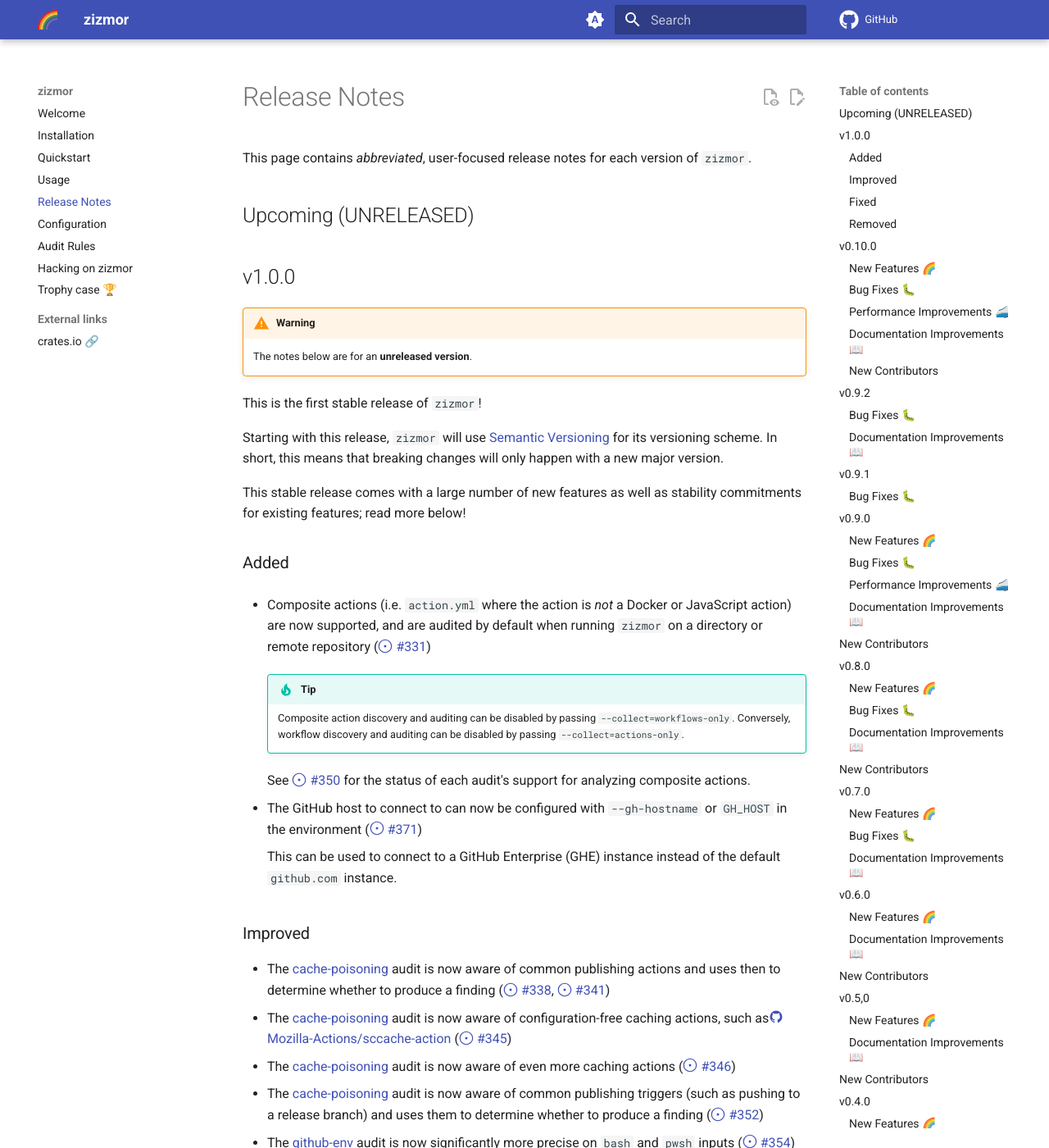
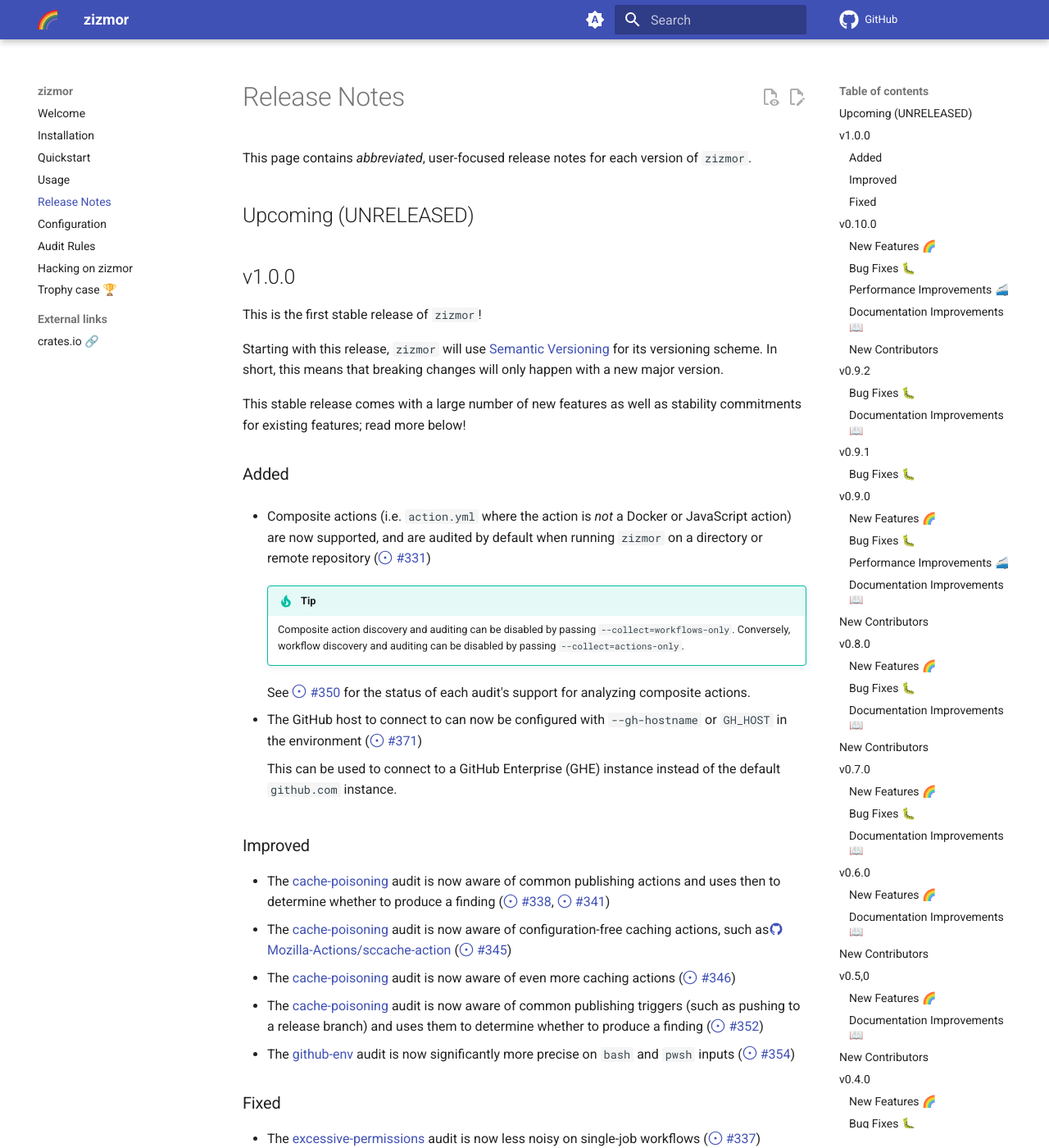
Before and after one commit to zizmorcore/zizmor, an MkDocs documentation site: the page built from docs/release-notes.md, in a window 1280 px wide and 1400 px high. Shown: the whole window at 82% size. Built offline with MkDocs 1.6.1 and Material for MkDocs 9.7.7, drawn with Linux system fonts in a browser that asks for light colours; comment, search, counter and statistics services are not loaded.

Commit message:
chore: clean up changelog (#376)

```diff
--- a/docs/release-notes.md
+++ b/docs/release-notes.md
@@ -10,10 +10,6 @@
 ## Upcoming (UNRELEASED)
 
 ## v1.0.0
-
-!!! warning
-
-    The notes below are for an **unreleased version**.
 
 This is the first stable release of `zizmor`!
 
@@ -68,8 +64,6 @@
 * The [cache-poisoning] defaults for `setup-go` were fixed (#343)
 * `uses:` matching is now case-insensitive where appropriate (#353)
 * Quoted YAML keys (like `'on': foo`) are now parsed correctly (#368)
-
-### Removed
 
 ## v0.10.0
 
```
